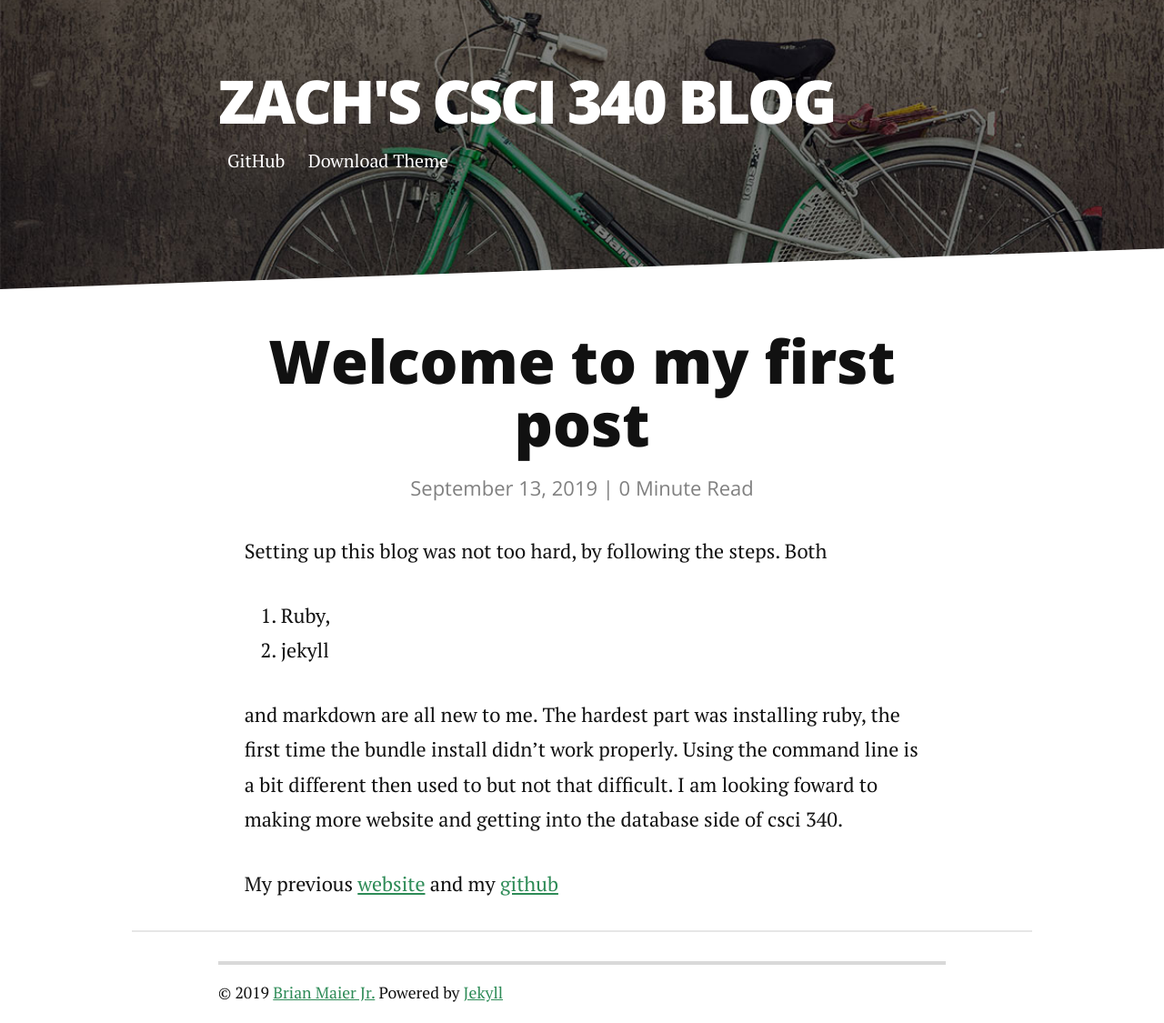
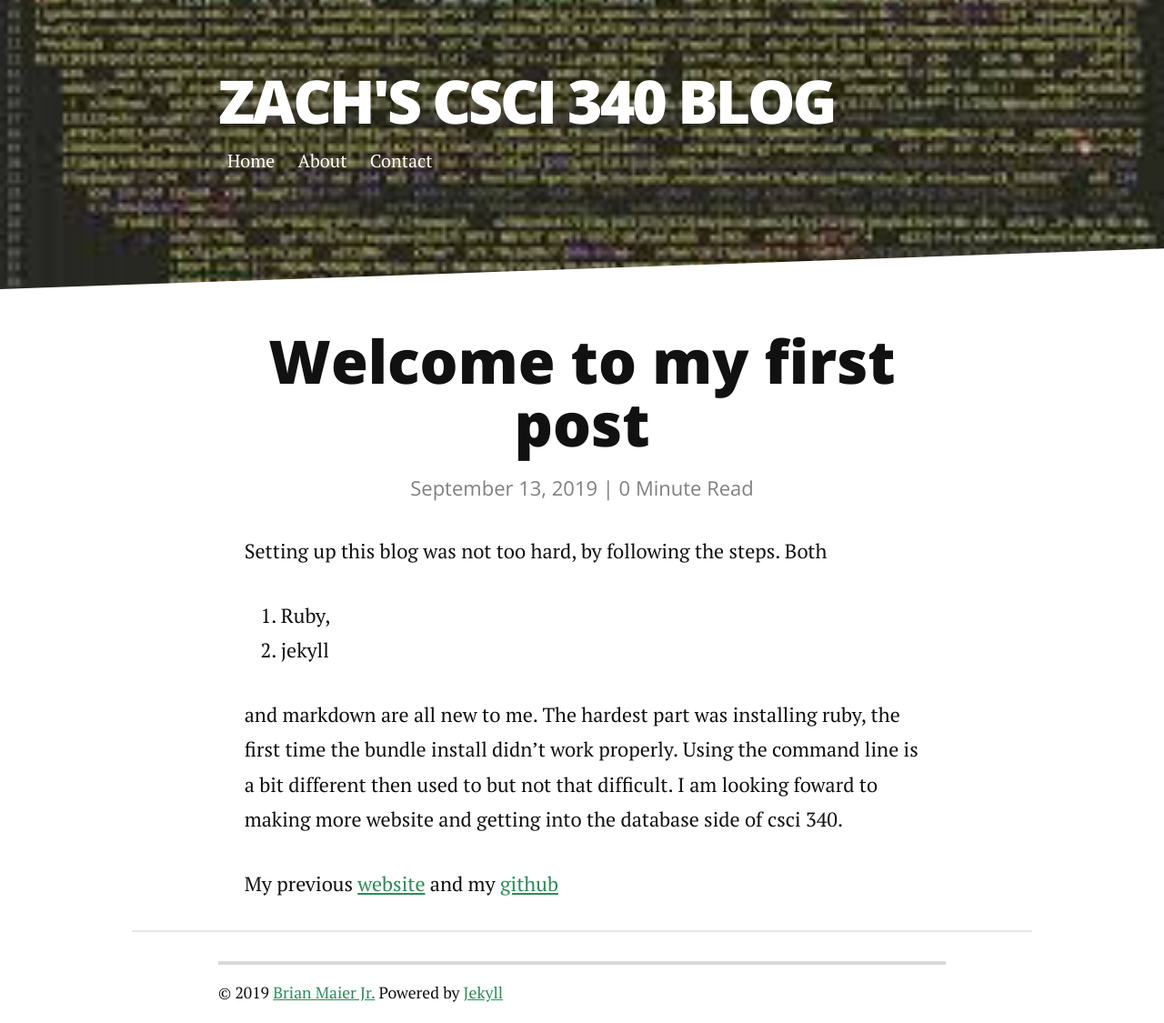
Before and after one commit to ZacharyANelson/csci340blog, a Jekyll site: the page built from _posts/2019-09-15-Introduction-Post.markdown, in a window 1280 px wide. Shown: the whole page at 91% size. Built offline with Jekyll 4.4.1, drawn with Linux system fonts in a browser that asks for light colours; nearby versions of some CDN libraries.

Commit message:
Changed pic

```diff
--- a/_config.yml
+++ b/_config.yml
@@ -19,13 +19,20 @@ description: >- # this means to ignore newlines until "baseurl:"
   This is my blog for CSCI 340, This will tell everything about the class and stuff.
 baseurl: "/csci340blog" # the subpath of your site, e.g. /blog
 url: "" # the base hostname & protocol for your site, e.g. http://example.com
-twitter_username: none
 github_username:  ZacharyANelson
 # Build settings
 markdown: kramdown
 theme: minima
 plugins:
   - jekyll-feed
+navigation:
+  - title: Home
+    url: /index.html
+  - title: About
+    url: /about
+  - title: Contact
+    url: /contact
+
 
 # Exclude from processing.
 # The following items will not be processed, by default. Create a custom list
--- a/_includes/header.html
+++ b/_includes/header.html
@@ -8,8 +8,9 @@
                      <a href="{{ link.url | prepend: site.baseurl }}">{{ link.title }}</a>
                  </li>
                  {% endfor %}
-                 <li> <a href="https://github.com/brianmaierjr/long-haul" target="_blank">GitHub</a></li>
+                 <!--<li> <a href="https://github.com/brianmaierjr/long-haul" target="_blank">GitHub</a></li>
                  <li><a href="https://github.com/brianmaierjr/long-haul/archive/master.zip">Download Theme</a></li>
+-->
              </ul>
          </nav>
      </div>
```
Also changed, not shown: assets/img/touring.jpg.
